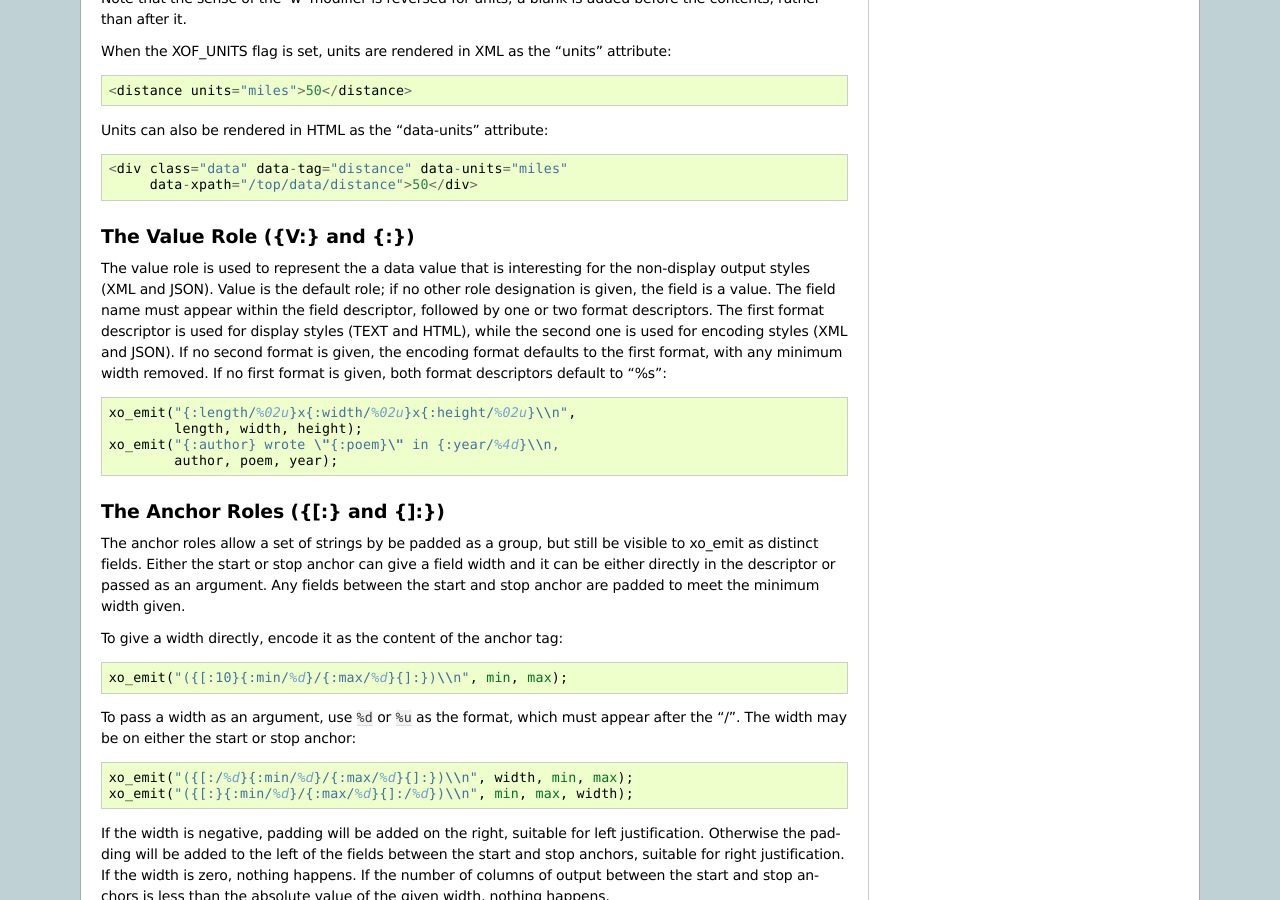
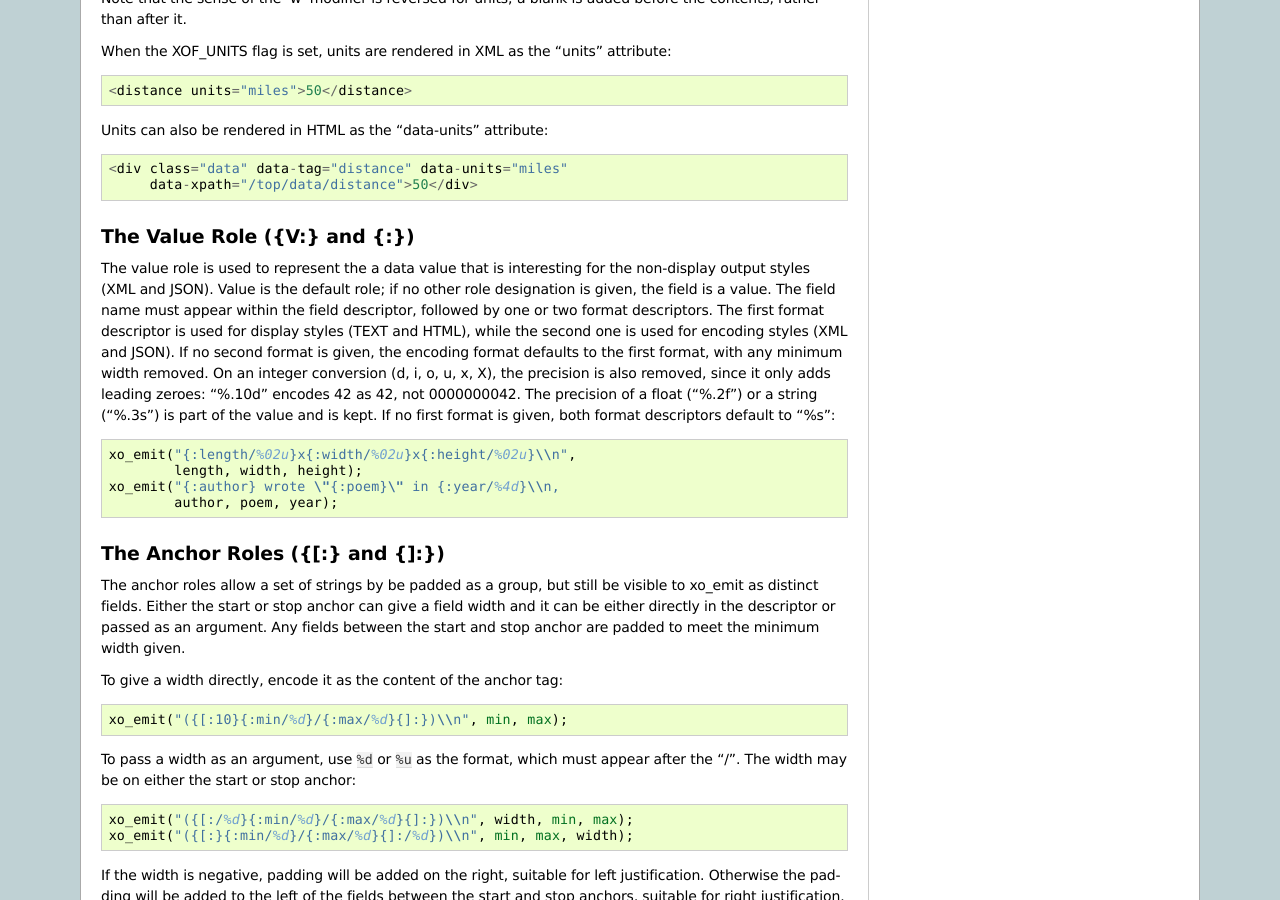
Before and after one commit to Juniper/libxo, a Sphinx documentation site: the page built from doc/field-roles.rst, in a window 1280 px wide and 900 px high, scrolled down 7131 px. Built offline with Sphinx 7.4.7, drawn with Linux system fonts in a browser that asks for light colours.

Commit message:
add docs for more "remove from encoding strings"

```diff
--- a/doc/field-roles.rst
+++ b/doc/field-roles.rst
@@ -458,8 +458,12 @@ followed by one or two format descriptors.  The first format
 descriptor is used for display styles (TEXT and HTML), while the
 second one is used for encoding styles (XML and JSON).  If no second
 format is given, the encoding format defaults to the first format,
-with any minimum width removed.  If no first format is given, both
-format descriptors default to "%s"::
+with any minimum width removed.  On an integer conversion (d, i, o,
+u, x, X), the precision is also removed, since it only adds leading
+zeroes: "%.10d" encodes 42 as 42, not 0000000042.  The precision of a
+float ("%.2f") or a string ("%.3s") is part of the value and is kept.
+If no first format is given, both format descriptors default to
+"%s"::
 
     xo_emit("{:length/%02u}x{:width/%02u}x{:height/%02u}\\n",
             length, width, height);
```
